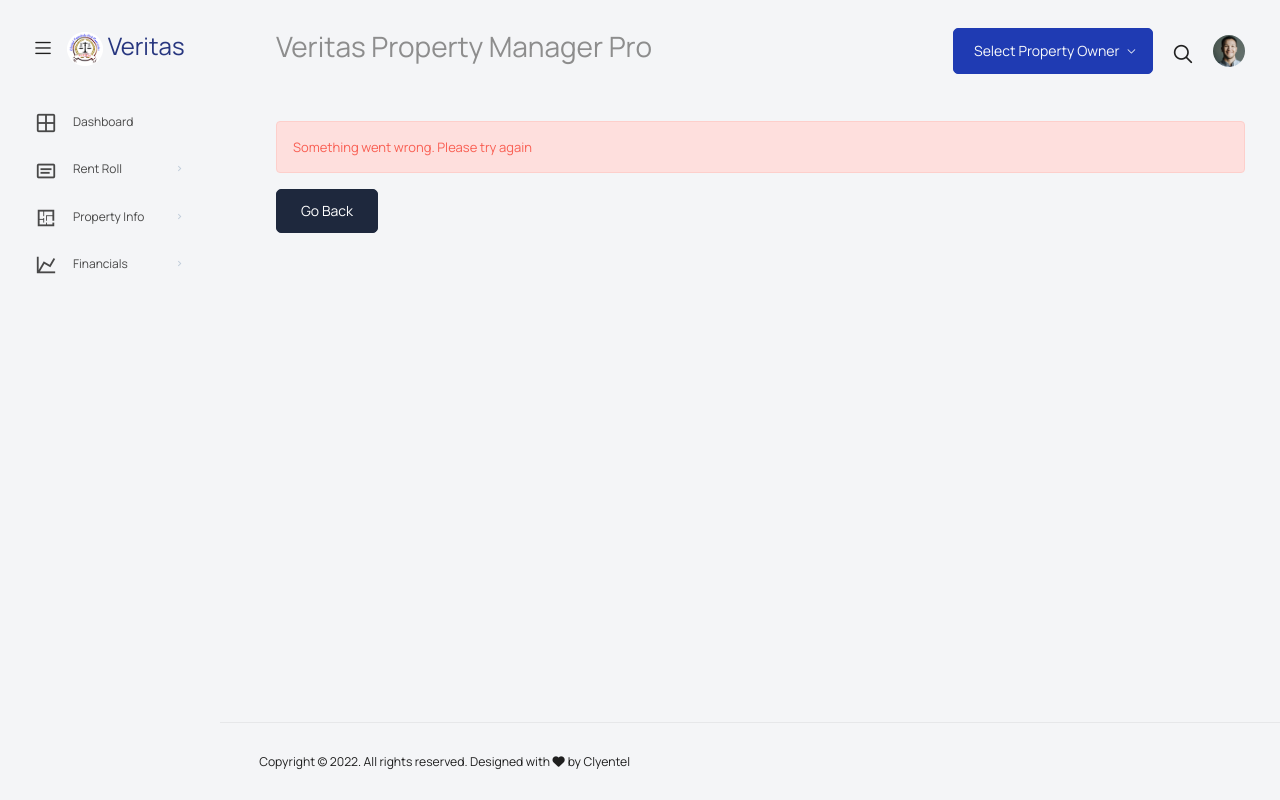
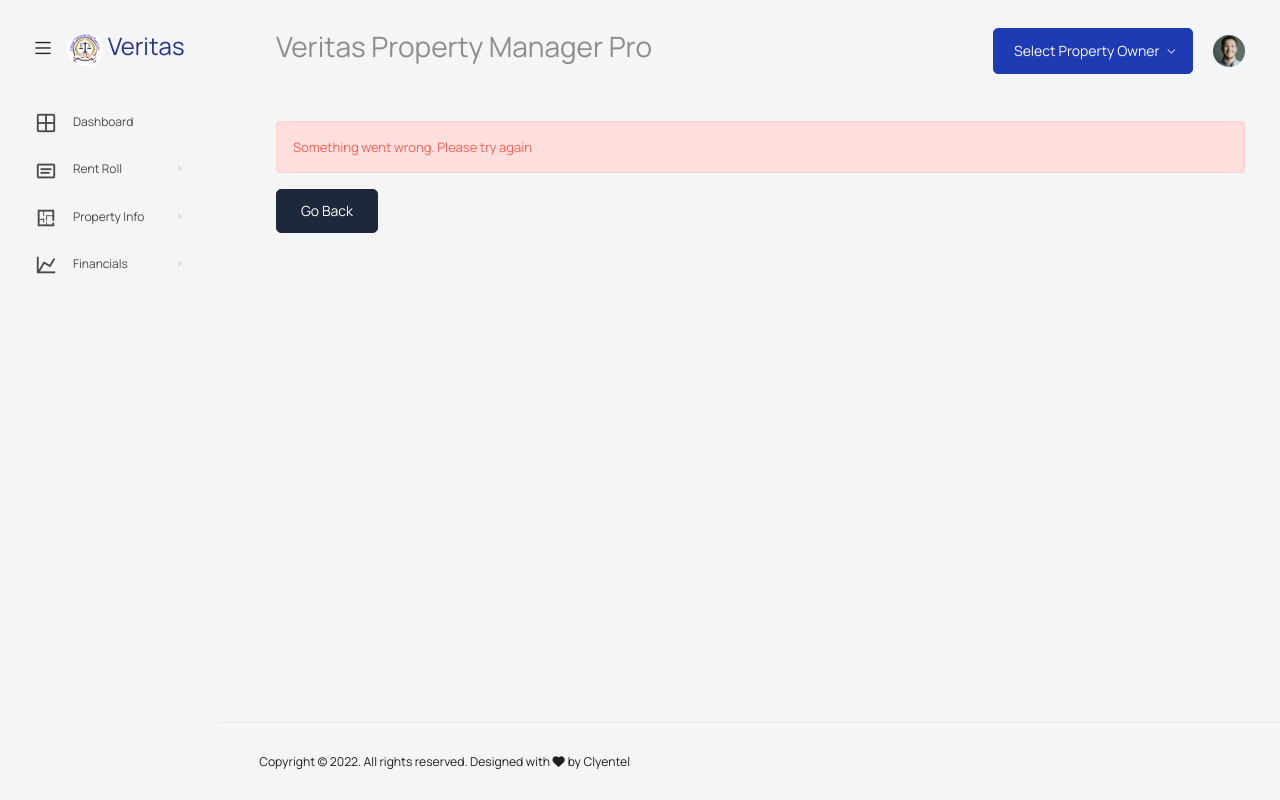
Before and after one commit to ojsys/propertyapp, a Django app: page /add_income/ in a window 1280 px wide. Run offline with Django 4.2, Linux system fonts and the light colour scheme; a user stored in the database is signed in; parts of the project's set-up code (start-up, migrations or seed data) failed here and were passed over; some libraries are stand-ins or nearby versions.

Commit message:
modified dropdown menu

```diff
--- a/rent/templates/base.html
+++ b/rent/templates/base.html
@@ -60,25 +60,26 @@
         </ul>
         <ul class="navbar-nav ms-auto">
 
-          <li class="nav-item d-none d-lg-block">
-            <div class="d-sm-flex justify-content-between align-items-end">
-              <div class="dropdown">
-                <button style="width: 200px; padding: 15px 20px;" class="btn btn-primary btn-lg dropdown-toggle text-light" role="button" data-bs-toggle="dropdown" aria-expanded="false">
-                  Select Property Owner
-                </button>
-                <ul class="dropdown-menu">
-                  {% for owner in owners %}
-                  <li><a class="dropdown-item" href="{% url 'owner' owner.id %}">{{ owner.name }} </a></li>
-                  {% endfor %}
-                </ul>
-            </div>
 
-          </li>
-          <li class="nav-item">
+          <!-- <li class="nav-item">
             <form class="search-form" action="#">
               <i class="icon-search"></i>
               <input type="search" class="form-control" placeholder="Search Here" title="Search here">
             </form>
+          </li> -->
+
+
+          <li class="nav-item dropdown d-none d-lg-block user-dropdown">
+            <a class="nav-link" id="UserDropdown" href="#" data-bs-toggle="dropdown" aria-expanded="false">
+              <button style="width: 200px; padding: 15px 20px;" class="btn btn-primary btn-lg dropdown-toggle text-light">
+                Select Property Owner
+              </button>
+            </a>
+            <div class="dropdown-menu dropdown-menu-right navbar-dropdown" aria-labelledby="UserDropdown">
+              {% for owner in owners %}
+                <a class="dropdown-item" href="{% url 'owner' owner.id %}">{{ owner.name }} </a>
+              {% endfor %}
+            </div>
           </li>
 
 
@@ -87,7 +88,6 @@
               <img class="img-xs rounded-circle" src="{% static 'images/faces/face8.jpg' %}" alt="Profile image"> </a>
             <div class="dropdown-menu dropdown-menu-right navbar-dropdown" aria-labelledby="UserDropdown">
               <div class="dropdown-header text-center">
-                <img class="img-md rounded-circle" src="{% static 'images/faces/face8.jpg' %}" alt="Profile image">
                 <p class="fw-light text-muted mb-0">{{user_email}}</p>
               </div>
 
```
